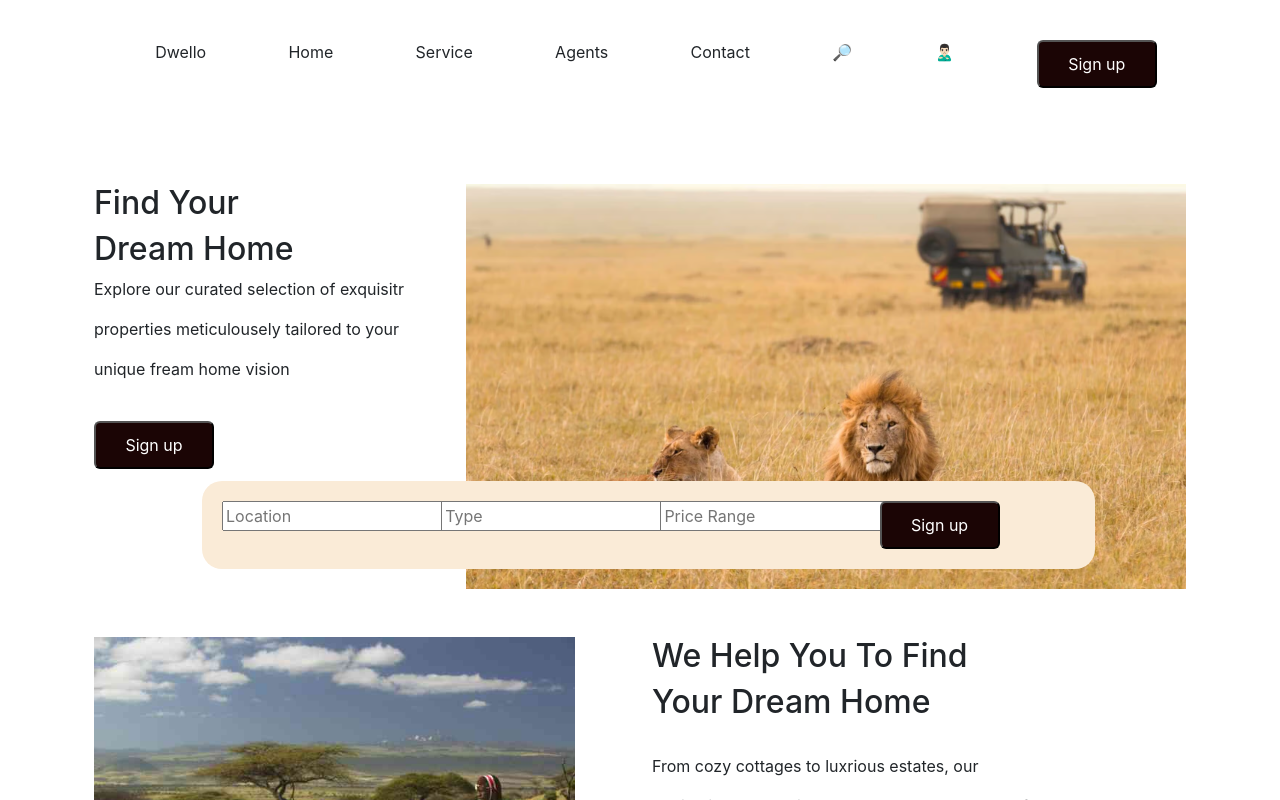
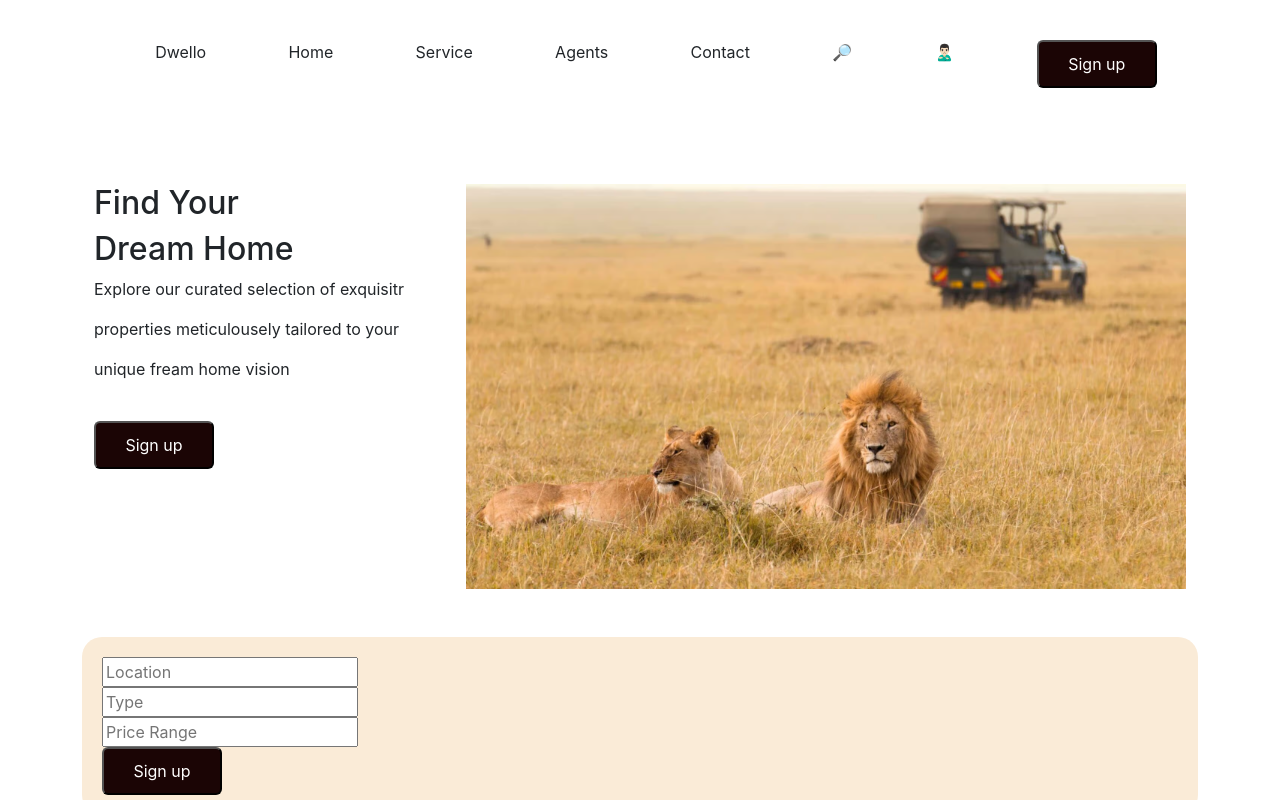
Before and after one commit to primehta17/project-startup, a React (Create React App) app in the folder frontend/: page / in a window 1280 px wide. Shown: the top 800 px of the page. Built offline with nearby package versions, Linux system fonts and the light colour scheme.

Commit message:
This commit is a mistake

```diff
--- a/frontend/src/Pages/Search.css
+++ b/frontend/src/Pages/Search.css
@@ -2,18 +2,18 @@
   background-color: antiquewhite;
   padding:20px;
   border-radius: 20px;
-  position: absolute;
+  /* position: absolute;
   bottom:20px;
   left:120px;
-  width:80%;
+  width:80%; */
 }
 
 
-@media (max-width: 600px) and (min-width: 300px){
-  .searchContainer{
+@media (max-width: 400px) and (min-width: 300px){
+  /* .searchContainer{
     position: relative;
     bottom:0px;
     left:0px;
     width:100%;
-  }
+  } */
 }
--- a/frontend/src/Pages/Search.js
+++ b/frontend/src/Pages/Search.js
@@ -3,6 +3,7 @@ function Search(){
     return(
         <div className="container searchContainer mt-5">
             <div className="row">
+                <form action="./" method="POST">
                     <div className="col-md-3">
                         <input className="inputs" placeholder="Location" />
                     </div>
@@ -15,6 +16,7 @@ function Search(){
                     <div className="col-md-3">
                         <button className="signup">Sign up</button>
                     </div>
+                </form>
             </div>
         </div>
     )
```
Lines whose indentation alone changed are shown as unchanged.
